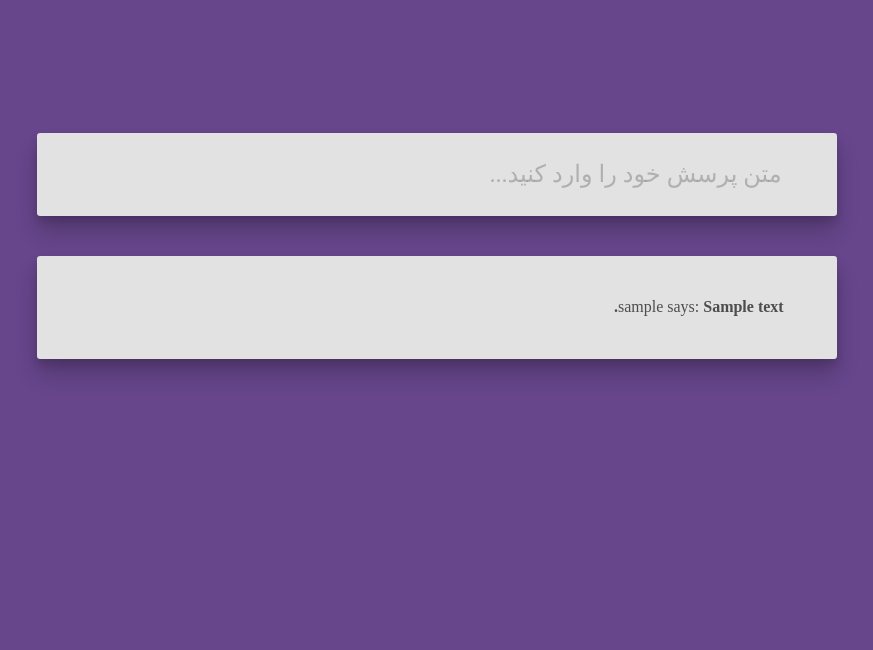
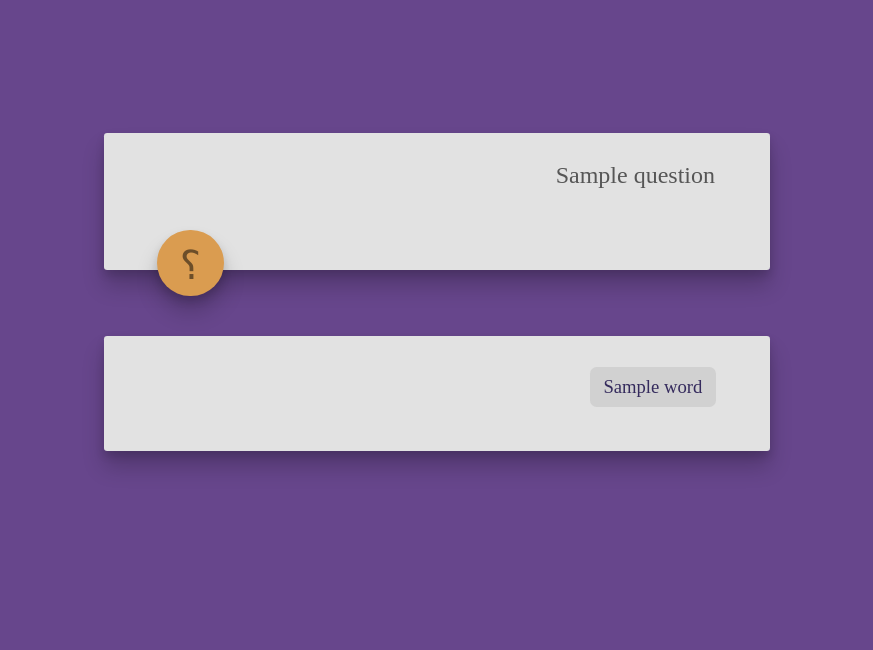
Before and after one commit to AmirAhmadHabibi/TheSuperQuestionTypeTopicClassifier, a Flask app: template web_interface/app/templates/index.html in a window 1280 px wide. Shown: the top 650 px of the page, without its empty margins (203-1076 px from the left). Run offline with Flask 2, Linux system fonts and the light colour scheme; the template is opened without the code that fills it: most values are stand-ins (such as "Sample title", 1, 10 or a date in 2020).

Commit message:
added web

```diff
--- a/web_interface/app/__init__.py
+++ b/web_interface/app/__init__.py
@@ -1,5 +1,8 @@
 from flask import Flask
+from config import Config
 
 app = Flask(__name__)
+app.config.from_object(Config)
+
 
 from app import routes
--- a/web_interface/app/routes.py
+++ b/web_interface/app/routes.py
@@ -1,18 +1,18 @@
-from flask import render_template
+from flask import render_template, request
 from app import app
+
 
 @app.route('/')
 @app.route('/index')
 def index():
-    user = {'username': 'Miguel'}
-    posts = [
-        {
-            'author': {'username': 'John'},
-            'body': 'Beautiful day in Portland!'
-        },
-        {
-            'author': {'username': 'Susan'},
-            'body': 'The Avengers movie was so cool!'
-        }
-    ]
-    return render_template('index.html', title='Home', user=user, posts=posts)
+    return render_template('index.html', question='', words=[])
+
+
+@app.route('/submit', methods=['POST'])
+def submit_textarea():
+    # store the given text in a variable
+    text = request.form.get("question_text")
+
+    text2 = text.split(' ')
+
+    return render_template('index.html', question=text, words=text2)
--- a/web_interface/app/static/style.css
+++ b/web_interface/app/static/style.css
@@ -1,5 +1,5 @@
 body {
-    font-family: iransans;
+    font-family: iransans, serif;
     margin: 0;
     background: #67468c;
     color: #4D4D4D;
@@ -8,7 +8,7 @@ body {
 }
 
 div.column {
-    width: 600pt;
+    width: 500pt;
     height: 100%;
     margin: auto;
     padding-top: 100pt;
@@ -17,24 +17,97 @@ div.column {
 
 div.card {
     background: #e2e2e2;
-    padding: 20pt 40pt;
-    margin-bottom: 30pt;
+    padding: 20pt 40pt 30pt;
+    margin-bottom: 50pt;
     border-radius: 0.2rem;
     box-shadow: 0px 12pt 17pt 0px rgba(0, 0, 0, 0.2), 0 5px 9px 0 rgba(0, 0, 0, 0.13);
 }
 
-input {
+textarea {
     font-size: 1.5rem;
     font-weight: 400;
     color: rgb(86, 86, 86);
-    font-family: iransans;
+    font-family: iransans, serif;
+    height: auto;
     width: 100%;
     border: none;
     background: rgba(0, 0, 0, 0);
     outline: none;
+    box-sizing: border-box;
+    resize: none;
+    overflow: hidden;
+    display: block;
 }
 
-::placeholder {
+textarea::placeholder {
     color: rgba(60, 60, 60, 0.3);
     opacity: 1;
 }
+
+form {
+    font-size: 1.5rem;
+    font-weight: 400;
+    color: rgb(86, 86, 86);
+    font-family: iransans, serif;
+    width: 100%;
+    border: none;
+    background: rgba(0, 0, 0, 0);
+    outline: none;
+    box-sizing: border-box;
+    resize: none;
+    display: block;
+}
+
+button.ok {
+    background-color: #da9c50;
+    color: #6c4e29;
+    font-family: iransans, serif;
+    font-size: 30pt;
+    font-weight: 500;
+    padding-top: 4pt;
+    width: 50pt;
+    height: 50pt;
+    border-radius: 25pt;
+    position: relative;
+    right: 370pt;
+    bottom: -50pt;
+    margin-top: -100pt;
+    border-style: unset;
+    box-shadow: 0px 12pt 17pt 0px rgba(0, 0, 0, 0.2), 0 5px 9px 0 rgba(0, 0, 0, 0.13);
+}
+
+button.ok:hover {
+    background-color: #da933c;
+    box-shadow: 0px 12pt 19pt 2px rgba(0, 0, 0, 0.2), 0 5px 11px 2px rgba(0, 0, 0, 0.13);
+}
+
+button.ok:active {
+    background-color: #cc4e23;
+    color: #EEE;
+}
+
+button.ok:focus {
+    outline: 0;
+}
+
+button.type {
+    background-color: #d1d1d1;
+    color: #352b5d;
+    font-family: iransans, serif;
+    font-size: 14pt;
+    width: auto;
+    margin: 3pt 1pt;
+    padding: 0pt 10pt;
+    height: 30pt;
+    border-radius: 5pt;
+    border-style: unset;
+}
+
+button.type:hover {
+    background-color: #494949;
+    color: #cfcfcf;
+}
+
+button.type:focus {
+    outline: 0;
+}
--- a/web_interface/app/templates/index.html
+++ b/web_interface/app/templates/index.html
@@ -1,24 +1,38 @@
 <!DOCTYPE html>
 <html>
 <head>
-        {% if title %}
-        <title>{{ title }} - Super Question Typer</title>
-        {% else %}
     <title>Super Question Typer</title>
-        {% endif %}
     <link rel="stylesheet" type="text/css" href="{{ url_for('static', filename='style.css') }}">
 </head>
 <body>
 <div class="column">
+
     <div class="card">
-                <input type="text" placeholder="متن پرسش خود را وارد کنید...">
+        <form action="submit" id="question_form" method="post">
+            <textarea name="question_text" id="qtextarea" rows='1' onkeydown="new auto_size(this);" onloadstart="new auto_size(this);"
+                      placeholder="متن پرسش خود را وارد کنید...">{% if question!='' %}{{question}}{% endif %}</textarea>
+            <button class='ok' type="submit" value="Submit">؟</button>
+        </form>
     </div>
 
+    {% if words %}
     <div class="card">
-                {% for post in posts %}
-                <div><p>{{ post.author.username }} says: <b>{{ post.body }}</b></p></div>
+        {% for word in words %}
+        <button class='type'>{{ word }}</button>
         {% endfor %}
     </div>
+    {% endif %}
+
+
 </div>
 </body>
+<script>
+    function auto_size(textbox) {
+        var el = textbox;
+        setTimeout(function () {
+            // el.style.cssText = 'height:auto; padding:0';
+            el.style.cssText = 'height:' + el.scrollHeight + 'px';
+        }, 0);
+    }
+</script>
 </html>
--- /dev/null
+++ b/web_interface/config.py
@@ -0,0 +1,6 @@
+import os
+
+
+class Config(object):
+    SECRET_KEY = os.environ.get('SECRET_KEY') or 'you-will-never-guess'
+    question_text = ''
```
Also changed, not shown: web_interface/question_classifier.py (added, +72 -0 lines). Lines whose indentation alone changed are shown as unchanged.
